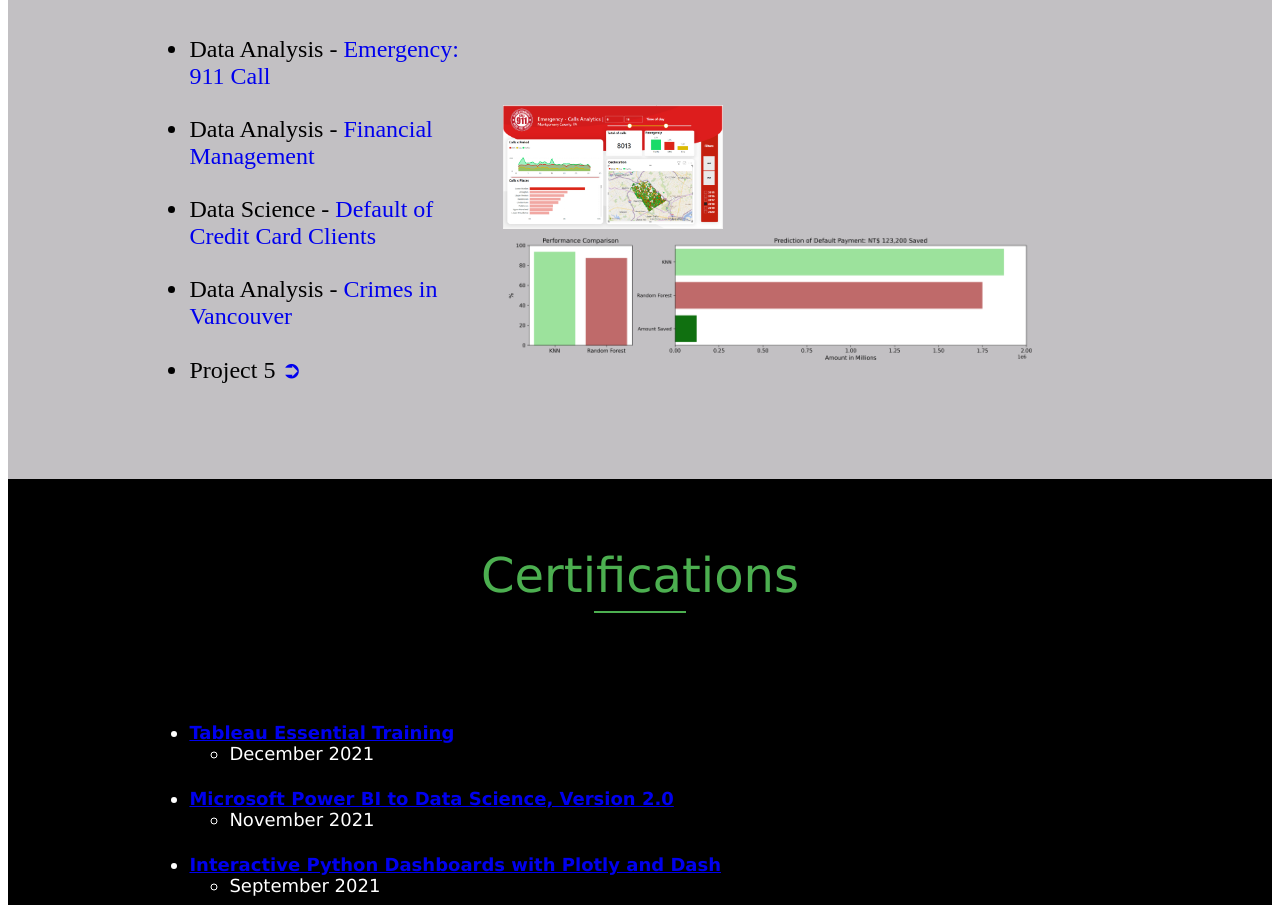
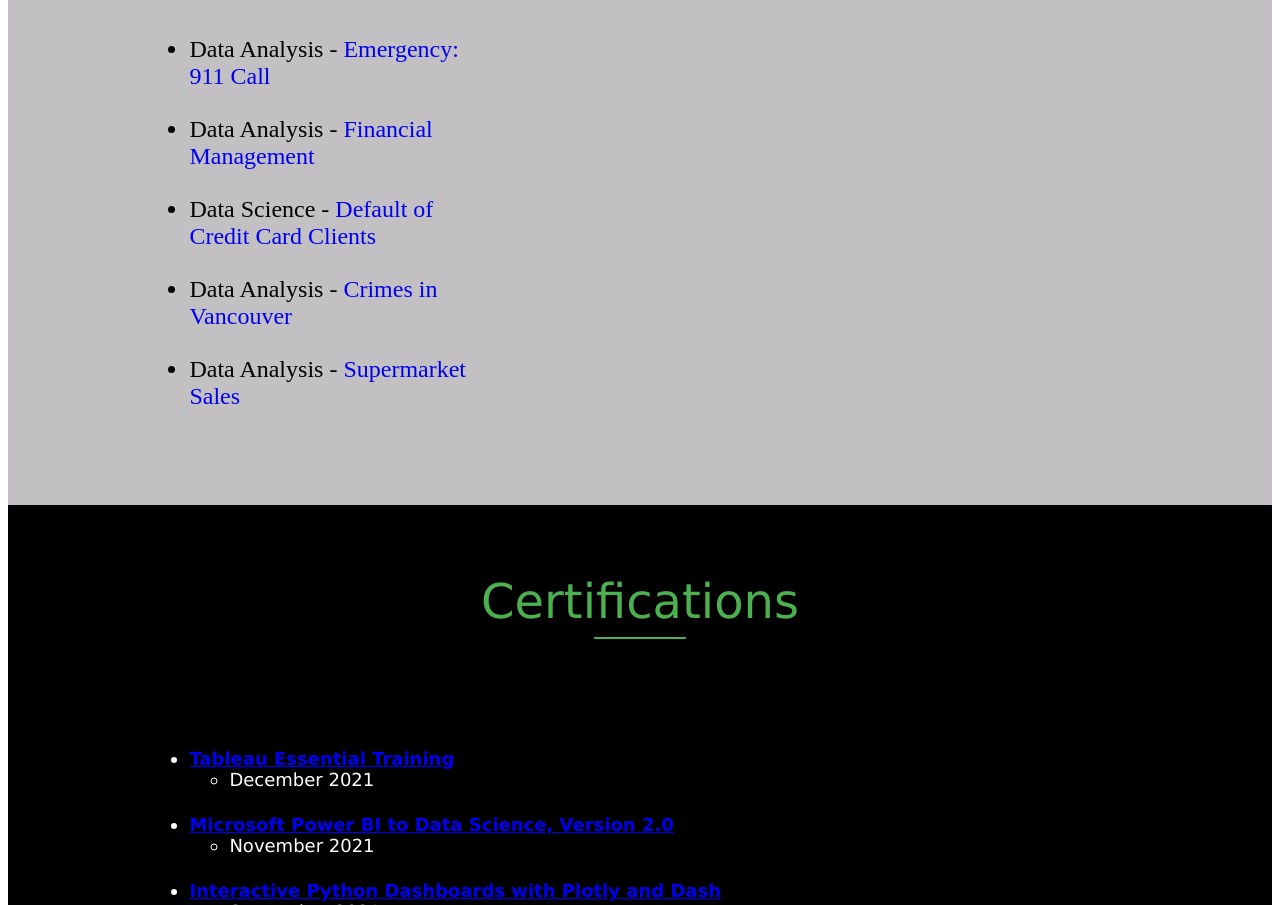
Before and after one commit to emsamarante/emsamarante.github.io, a plain HTML site: page index.html in a window 1280 px wide. Shown: the part 1018-1923 px from the top of the page. Drawn offline with Linux system fonts and the light colour scheme.

Commit message:
Atualização do arquivo

```diff
--- a/index.html
+++ b/index.html
@@ -269,6 +269,16 @@
                                     <!----inicio do item---->
 									<li>
 										<hr color="#c2c0c3">
+										Data Analysis -
+										<a href="https://sales-supermarket.herokuapp.com/" style="text-decoration:none" target="_blank">
+											 Supermarket Sales
+										</a>
+									</li>
+                                    <!----Fim do item---->
+
+                                    <!----inicio do item---->
+							<!--		<li>
+										<hr color="#c2c0c3">
 										Project 5
 										<a href="#" style="text-decoration:none">
 											 ➲
@@ -286,8 +296,8 @@
 						</td>
 
 						<td width="65%">
-							<img src="2018_Lower_Merion.PNG" alt="Project" width="35%">
-							<img src="default payment.png" alt="Project" width="85%">
+							<!--<img src="2018_Lower_Merion.PNG" alt="Project" width="35%">
+							<img src="default payment.png" alt="Project" width="85%">    -->
 					<!--		<img src="Call_template.svg" alt="Project" width="55%">
 							<img src="Call_template.svg" alt="Project" width="55%"> -->
 						</td>
```
